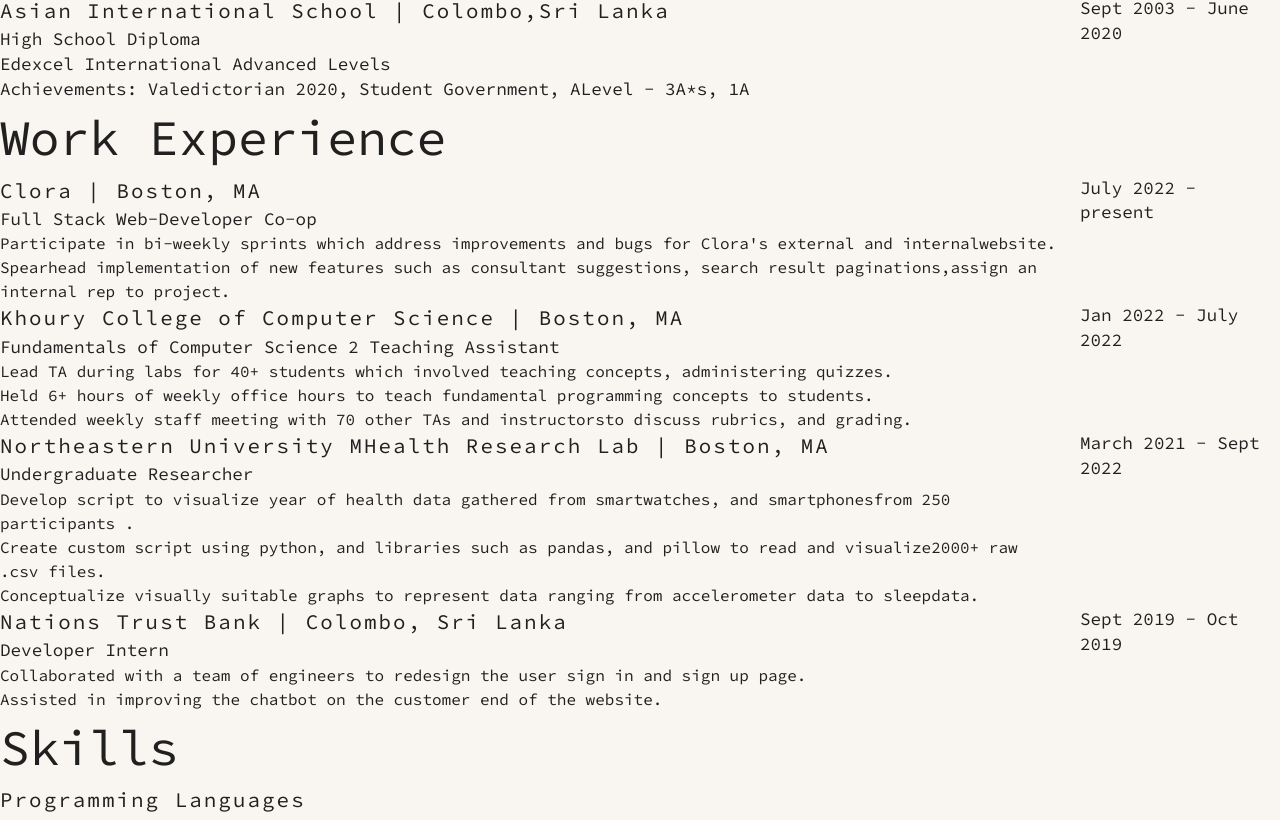
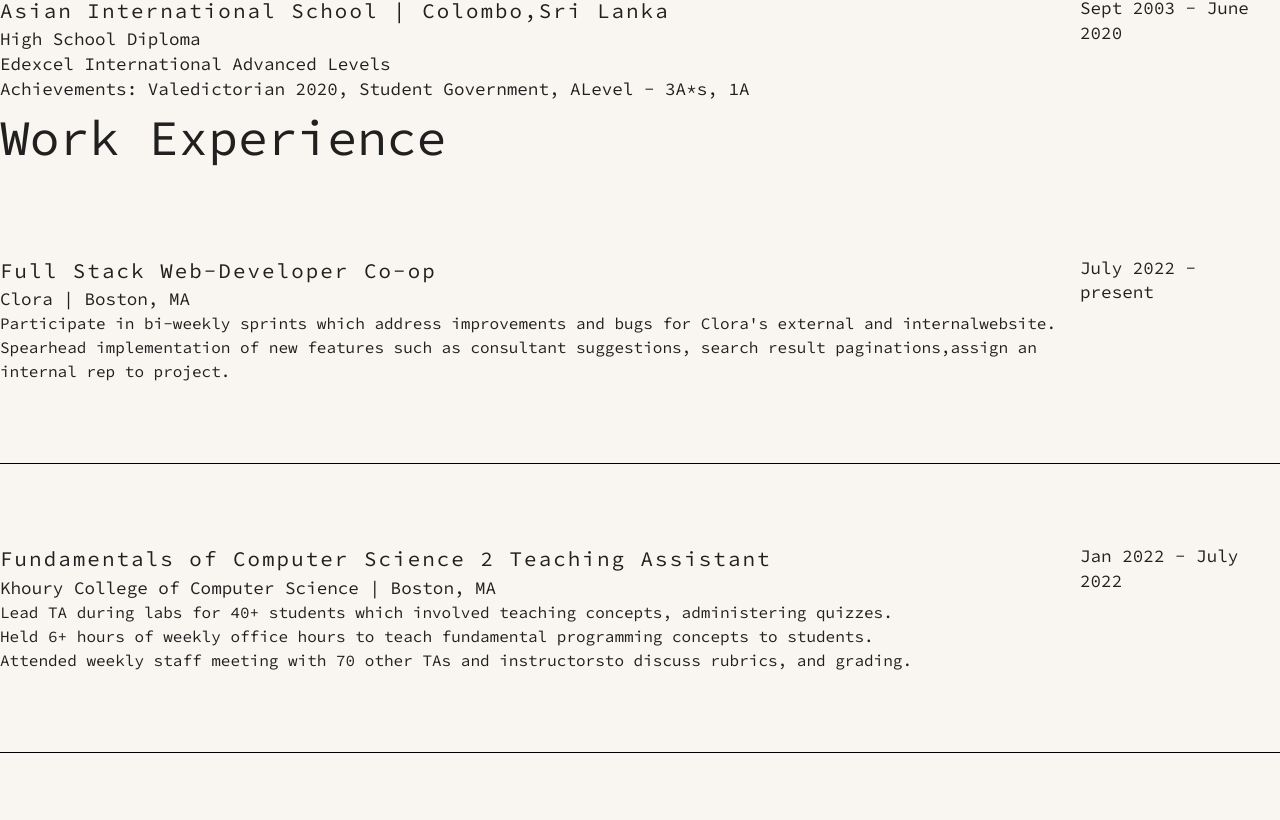
Before and after one commit to Dhivas-Sugumar/Personal-Site, a Next.js app: page / in a window 1280 px wide. Shown: the part 1276-2096 px from the top of the page. Built offline with nearby package versions, Linux system fonts and the light colour scheme.

Commit message:
Added borders for experience items.

```diff
--- /dev/null
+++ b/src/components/resume/experience/ExperienceItem.styles.tsx
@@ -0,0 +1,8 @@
+import styled from "@emotion/styled";
+
+const ExperienceItemContainer = styled.div`
+    padding: 5em 0em;
+    border-bottom: 0.1em solid black;
+`
+
+export {ExperienceItemContainer}
--- a/src/components/resume/experience/ExperienceItem.tsx
+++ b/src/components/resume/experience/ExperienceItem.tsx
@@ -2,6 +2,7 @@
 import React from "react";
 import { ExperienceItemProps } from "../../../../lib/types";
 import { H4, P } from "../../../styles/styles";
+import { ExperienceItemContainer } from "./ExperienceItem.styles";
 
 const ExperienceItem : React.FC<ExperienceItemProps> = (
     {
@@ -13,19 +14,22 @@
     }
 ) => {
     return(
-        <Grid container spacing={2}>
+        <ExperienceItemContainer>
+<Grid container spacing={2}>
         <Grid item xs={10}>
             <Grid item xs={12}>
                 <H4>
-                    {company} | {location}
+                {title}
+
                 </H4>
             </Grid>
             <Grid item xs={12}>
                 <P>
-                    {title}
+                {company} | {location}
+
                 </P>
             </Grid>
-            <Grid item xs={12}>
+            <Grid item xs={12} className="mt-6">
                 <ul>
                     {description.map(
                         (item) => {
@@ -40,6 +44,8 @@
         </Grid>
 
     </Grid>
+        </ExperienceItemContainer>
+
     )
 }
 
--- a/src/pages/_app.tsx
+++ b/src/pages/_app.tsx
@@ -1,6 +1,6 @@
 import React from 'react'
 import { AppProps } from 'next/app'
-import { createTheme, CssBaseline, IconButton, PaletteMode, ThemeProvider } from '@mui/material'
+import { createTheme, CssBaseline, PaletteMode, ThemeProvider } from '@mui/material'
 import '../styles/index.css'
 import "../styles/global.css";
 import { lightTheme, darkTheme } from '../themes/theme';
```
